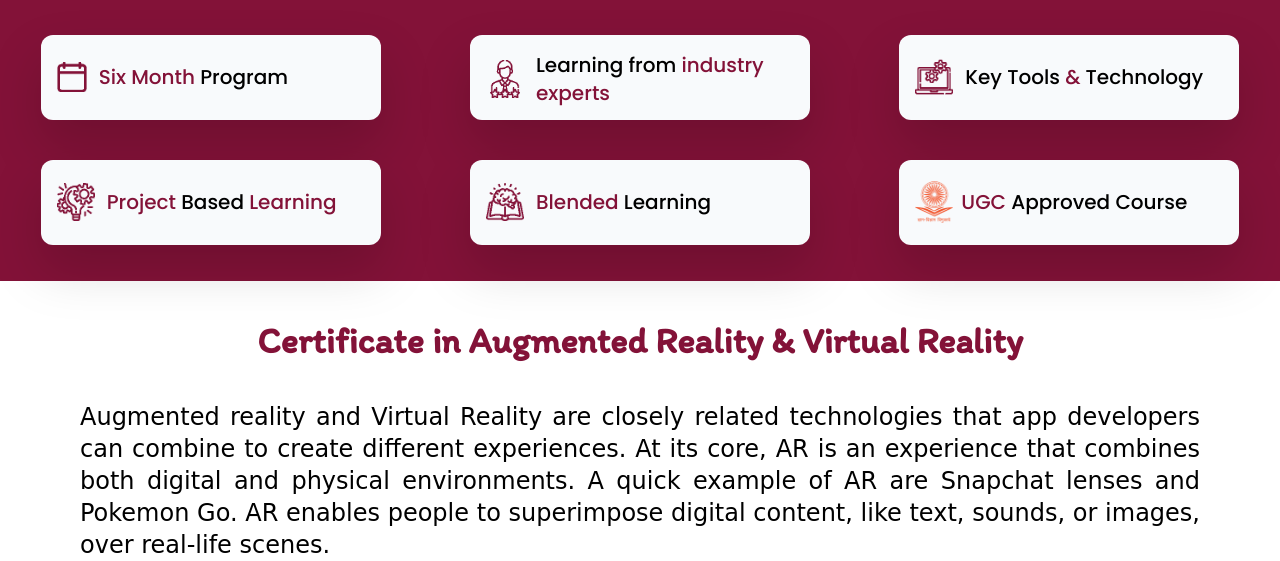
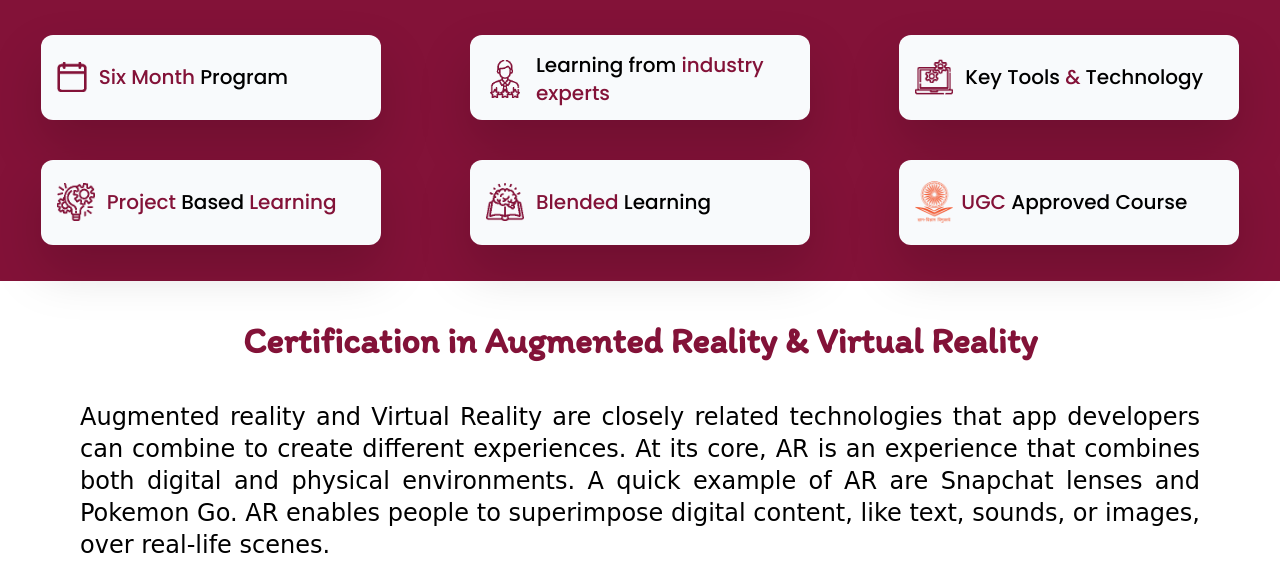
Before and after one commit to Manoj-Paramsetti/AR-VR-IT, a Flask app: page / in a window 1280 px wide. Shown: the part 1178-1739 px from the top of the page. Run offline with Flask 2, Linux system fonts and the light colour scheme; some libraries are stand-ins or nearby versions; some web fonts are replaced.

Commit message:
change ceritification word

```diff
--- a/templates/home.html
+++ b/templates/home.html
@@ -255,7 +255,7 @@
         </div>
     </div>
     <div class="mx-auto mb-10 justify-between h-92 lg:mx-auto sm:px-20 px-5">
-        <p class="text-3xl text-center text-[#831238] md:text-4xl mt-10 mb-5 font-bold itim">Certificate in Augmented Reality & Virtual Reality</p>
+        <p class="text-3xl text-center text-[#831238] md:text-4xl mt-10 mb-5 font-bold itim">Certification in Augmented Reality & Virtual Reality</p>
         <p class="text-sm sm:text-2xl mt-10 delius font-medium text-justify">
             Augmented reality and Virtual Reality are closely related technologies that app developers can combine to create different experiences. At its core, AR is an experience that combines both digital and physical environments. A quick example of AR are Snapchat
             lenses and Pokemon Go. AR enables people to superimpose digital content, like text, sounds, or images, over real-life scenes.
```
